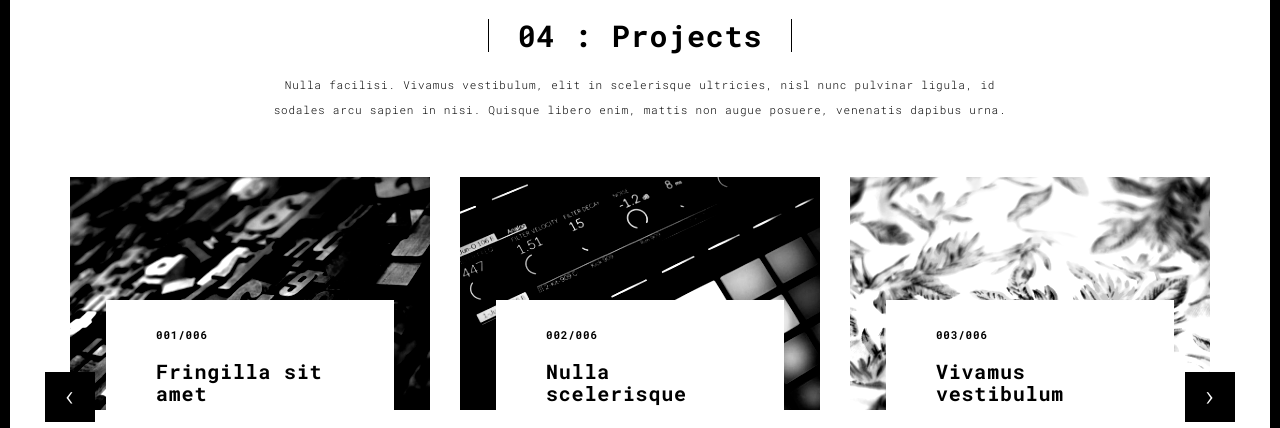
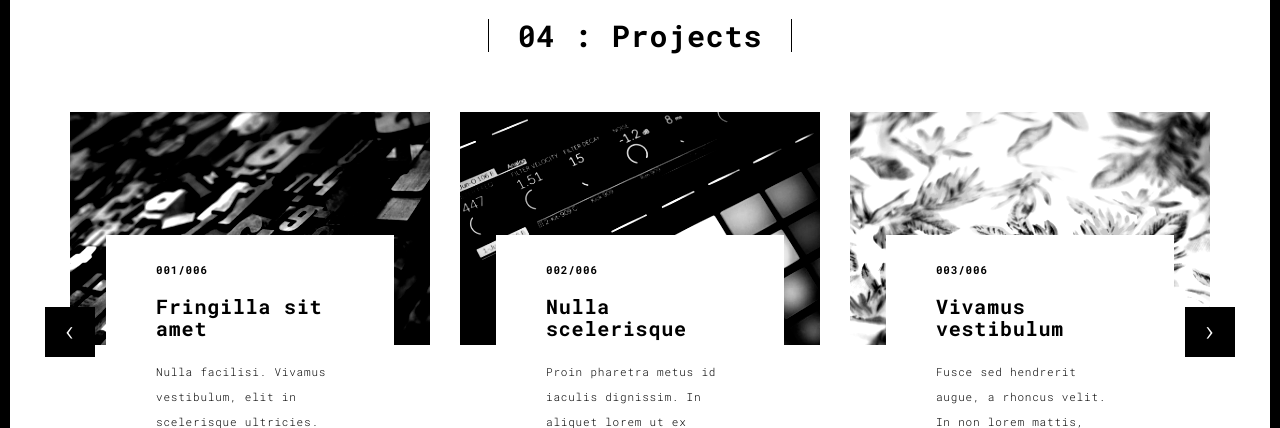
Before and after one commit to Angelv0918/Python-portfolio, a Flask app: page /works.html in a window 1280 px wide. Shown: the part 90-518 px from the top of the page. Run offline with Flask 2, Linux system fonts and the light colour scheme; some libraries are stand-ins or nearby versions.

Commit message:
Update works.html

```diff
--- a/web server/templates/works.html
+++ b/web server/templates/works.html
@@ -57,7 +57,6 @@
       <div class="col-sm-8 col-sm-offset-2 section-container-spacer">
         <div class="text-center">
           <h1 class="h2">04 : Projects</h1>
-          <p>Nulla facilisi. Vivamus vestibulum, elit in scelerisque ultricies, nisl nunc pulvinar ligula, id sodales arcu sapien in nisi. Quisque libero enim, mattis non augue posuere, venenatis dapibus urna.</p>
         </div>
       </div>
 
```
